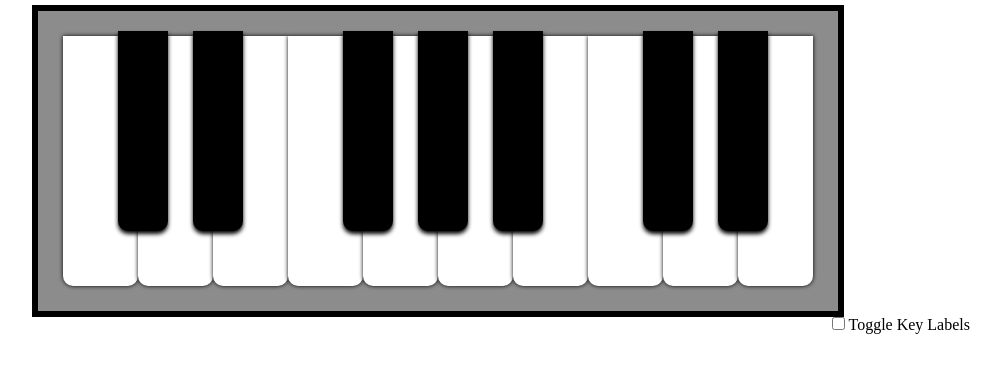
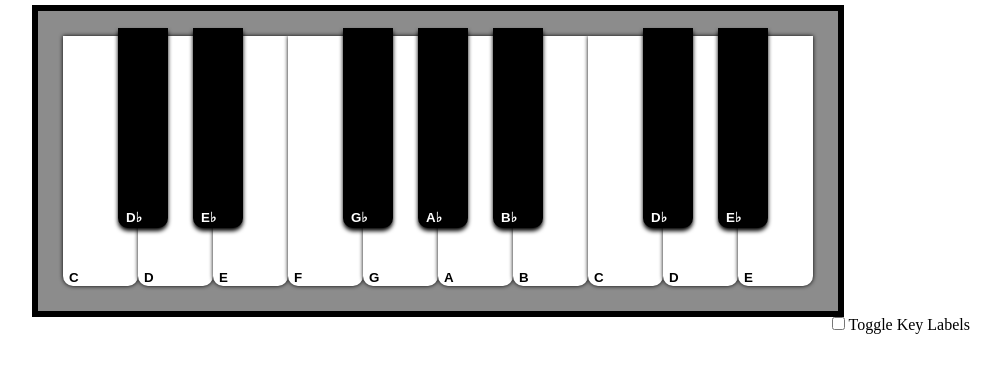
Before and after one commit to kjb064/Piano, a plain HTML site: page piano.web/WebContent/index.html in a window 1280 px wide. Shown: the whole page, without its empty margins (202-1203 px from the left). Drawn offline with Linux system fonts and the light colour scheme.

Commit message:
Moved key-related styling to separate file. Added text to keys.

```diff
--- /dev/null
+++ b/piano.web/WebContent/src/Key.css
@@ -0,0 +1,53 @@
+.key {
+    display: inline-flex;
+    align-items: flex-end;
+    height: inherit;
+    border-style: solid;
+    border-radius: 0px 0px 10px 10px;
+    cursor: pointer;
+    text-align: center;
+    font-weight: bold;
+}
+
+.key:focus {
+    outline: none;
+}
+
+.key-white {
+    background-color: white;
+    width: 75px;
+    border: black;
+    box-shadow: 0px 0px 3pt 0px black;
+}
+
+.key-white:active {
+    box-shadow: inset 0px 0px 10px black;
+    outline: none;
+}
+
+.key-white:hover {
+    background-color: #f2f2f2;
+}
+
+.key-black {
+    background-color: black;
+    color: white;
+    outline: none;
+    box-shadow:  0 3px 3pt 0px black;
+    width: 50px;
+    position: relative;
+    margin-left: 25px;
+}
+
+.key-black.Gb4, .key-black.Db5 {
+    margin-left: 100px;
+}
+
+.key-black:active {
+    box-shadow: inset 0px 0px 10px black;
+    outline: none;
+}
+
+.key-black:hover {
+    background-color: #4d4d4d;
+}
--- a/piano.web/WebContent/src/Key.js
+++ b/piano.web/WebContent/src/Key.js
@@ -4,8 +4,9 @@ export class Key {
      *
      * @param {boolean} whiteKey true if the key is white, false if black
      * @param {string} audioFileName name of the mp3 file to play
+     * @param {string} keyText text to display on the key
      */
-    constructor(whiteKey, audioFileName) {
+    constructor(whiteKey, audioFileName, keyText) {
         // Create div for key and add appropriate class
         this.el = /** @type {HTMLButtonElement} */ document.createElement('button');
         this.el.classList.add('key');
@@ -13,8 +14,8 @@ export class Key {
         this.el.classList.add(classToAdd);
 
         // Add text on key
-        //this.text = document.createTextNode('Key');
-        //this.el.appendChild(this.text);
+        this.text = document.createTextNode(keyText);
+        this.el.appendChild(this.text);
 
         // TODO figure out how to configure build so don't have to
         // write file path like this
--- a/piano.web/WebContent/src/Piano.js
+++ b/piano.web/WebContent/src/Piano.js
@@ -24,43 +24,43 @@ export class Piano {
         whiteKeysContainer.classList.add('whiteKeysContainer');
         keysContainer.appendChild(whiteKeysContainer);
 
-        const c4Key = new Key(true, 'C4.mp3');
+        const c4Key = new Key(true, 'C4.mp3', 'C');
         this.allKeys.push(c4Key);
         whiteKeysContainer.appendChild(c4Key.el);
 
-        const d4Key = new Key(true, 'D4.mp3');
+        const d4Key = new Key(true, 'D4.mp3', 'D');
         this.allKeys.push(d4Key);
         whiteKeysContainer.appendChild(d4Key.el);
 
-        const e4Key = new Key(true, 'E4.mp3');
+        const e4Key = new Key(true, 'E4.mp3', 'E');
         this.allKeys.push(e4Key);
         whiteKeysContainer.appendChild(e4Key.el);
 
-        const f4Key = new Key(true, 'F4.mp3');
+        const f4Key = new Key(true, 'F4.mp3', 'F');
         this.allKeys.push(f4Key);
         whiteKeysContainer.appendChild(f4Key.el);
 
-        const g4Key = new Key(true, 'G4.mp3');
+        const g4Key = new Key(true, 'G4.mp3', 'G');
         this.allKeys.push(g4Key);
         whiteKeysContainer.appendChild(g4Key.el);
 
-        const a4Key = new Key(true, 'A4.mp3');
+        const a4Key = new Key(true, 'A4.mp3', 'A');
         this.allKeys.push(a4Key);
         whiteKeysContainer.appendChild(a4Key.el);
 
-        const b4Key = new Key(true, 'B4.mp3');
+        const b4Key = new Key(true, 'B4.mp3', 'B');
         this.allKeys.push(b4Key);
         whiteKeysContainer.appendChild(b4Key.el);
 
-        const c5Key = new Key(true, 'C5.mp3');
+        const c5Key = new Key(true, 'C5.mp3', 'C');
         this.allKeys.push(c5Key);
         whiteKeysContainer.appendChild(c5Key.el);
 
-        const d5Key = new Key(true, 'D5.mp3');
+        const d5Key = new Key(true, 'D5.mp3', 'D');
         this.allKeys.push(d5Key);
         whiteKeysContainer.appendChild(d5Key.el);
 
-        const e5Key = new Key(true, 'E5.mp3');
+        const e5Key = new Key(true, 'E5.mp3', 'E');
         this.allKeys.push(e5Key);
         whiteKeysContainer.appendChild(e5Key.el);
 
@@ -69,33 +69,33 @@ export class Piano {
         blackKeysContainer.classList.add('blackKeysContainer');
         keysContainer.appendChild(blackKeysContainer);
 
-        const db4Key = new Key(false, 'Db4.mp3');
+        const db4Key = new Key(false, 'Db4.mp3', 'D♭');
         this.allKeys.push(db4Key);
         blackKeysContainer.appendChild(db4Key.el);
 
-        const eb4Key = new Key(false, 'Eb4.mp3');
+        const eb4Key = new Key(false, 'Eb4.mp3', 'E♭');
         this.allKeys.push(eb4Key);
         blackKeysContainer.appendChild(eb4Key.el);
 
-        const gb4Key = new Key(false, 'Gb4.mp3');
+        const gb4Key = new Key(false, 'Gb4.mp3', 'G♭');
         gb4Key.el.classList.add('Gb4');
         this.allKeys.push(gb4Key);
         blackKeysContainer.appendChild(gb4Key.el);
 
-        const ab4Key = new Key(false, 'Ab4.mp3');
+        const ab4Key = new Key(false, 'Ab4.mp3', 'A♭');
         this.allKeys.push(ab4Key);
         blackKeysContainer.appendChild(ab4Key.el);
 
-        const bb4Key = new Key(false, 'Bb4.mp3');
+        const bb4Key = new Key(false, 'Bb4.mp3', 'B♭');
         this.allKeys.push(bb4Key);
         blackKeysContainer.appendChild(bb4Key.el);
 
-        const db5Key = new Key(false, 'Db5.mp3');
+        const db5Key = new Key(false, 'Db5.mp3', 'D♭');
         db5Key.el.classList.add('Db5');
         this.allKeys.push(db5Key);
         blackKeysContainer.appendChild(db5Key.el);
 
-        const eb5Key = new Key(false, 'Eb5.mp3');
+        const eb5Key = new Key(false, 'Eb5.mp3', 'E♭');
         this.allKeys.push(eb5Key);
         blackKeysContainer.appendChild(eb5Key.el);
     }
--- a/piano.web/WebContent/src/WebView.css
+++ b/piano.web/WebContent/src/WebView.css
@@ -1,3 +1,5 @@
+@import 'Key.css';
+
 .piano {
     background-color: #8c8c8c;
     outline: solid;
@@ -19,17 +21,6 @@
     padding: 25px;
 }
 
-.key {
-    height: inherit;
-    border-style: solid;
-    border-radius: 0px 0px 10px 10px;
-    cursor: pointer;
-}
-
-.key:focus {
-    outline: none;
-}
-
 .blackKeysContainer {
     display: inline-block;
     height: 200px;
@@ -38,47 +29,7 @@
     left: 30px;
 }
 
-.key-black {
-    background-color: black;
-    outline: none;
-    box-shadow:  0 3px 3pt 0px black;
-    width: 50px;
-    display: inline-block;
-    position: relative;
-    margin-left: 25px;
-}
-
-.key-black.Gb4, .key-black.Db5 {
-    margin-left: 100px;
-}
-
-.key-black:active {
-    box-shadow: inset 0px 0px 10px black;
-    outline: none;
-}
-
-.key-black:hover {
-    background-color: #4d4d4d;
-}
-
 .whiteKeysContainer {
     display: inline-block;
     height: inherit;
 }
-
-.key-white {
-    background-color: white;
-    width: 75px;
-    border: black;
-    box-shadow: 0px 0px 3pt 0px black;
-    display: inline-flex;
-}
-
-.key-white:active {
-    box-shadow: inset 0px 0px 10px black;
-    outline: none;
-}
-
-.key-white:hover {
-    background-color: #f2f2f2;
-}
```
